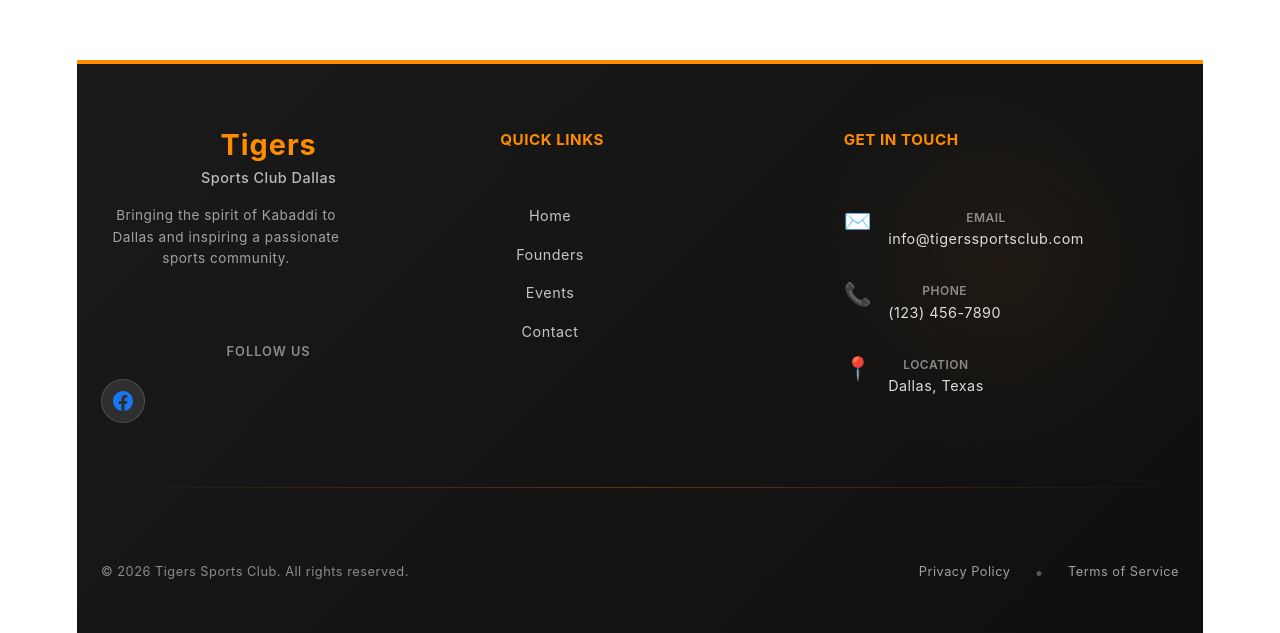
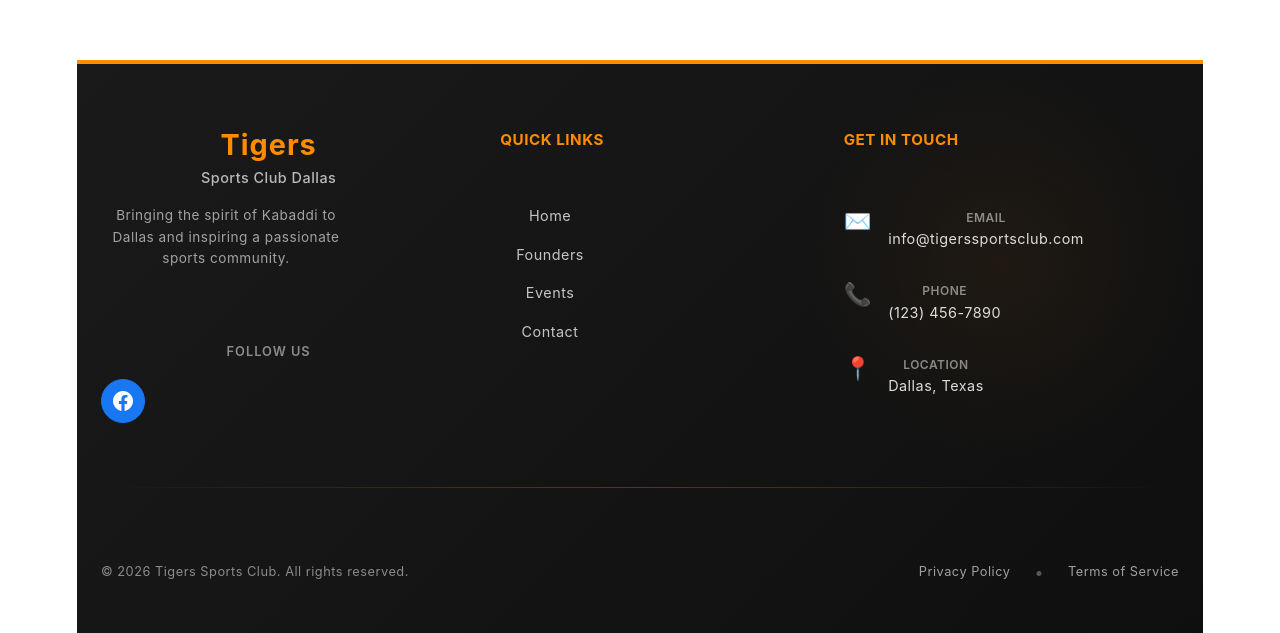
Before and after one commit to 22gkulvir/tigers-sports-club-website, a Vue app: page /founders in a window 1280 px wide. Shown: the part 4472-5105 px from the top of the page. Built offline with nearby package versions, Linux system fonts and the light colour scheme.

Commit message:
Update Facebook icon to white f on authentic blue background
- Changed SVG fill to white for the f icon
- Set social icon background to authentic Facebook blue (#1877F2)
- Added darker blue hover state (#0a66c2)
- Professional and authentic Facebook branding

```diff
--- a/src/components/common/Footer.vue
+++ b/src/components/common/Footer.vue
@@ -15,7 +15,7 @@
             <p class="social-label">Follow Us</p>
             <div class="social-links">
               <a href="https://www.facebook.com/profile.php?id=61590221079534" target="_blank" rel="noopener noreferrer" title="Facebook" class="social-icon facebook-icon">
-                <svg width="20" height="20" viewBox="0 0 24 24" fill="#1877F2">
+                <svg width="20" height="20" viewBox="0 0 24 24" fill="white">
                   <path d="M24 12.073c0-6.627-5.373-12-12-12s-12 5.373-12 12c0 5.99 4.388 10.954 10.125 11.854v-8.385H7.078v-3.47h3.047V9.43c0-3.007 1.792-4.669 4.533-4.669 1.312 0 2.686.235 2.686.235v2.953H15.83c-1.491 0-1.956.925-1.956 1.874v2.25h3.328l-.532 3.47h-2.796v8.385C19.612 23.027 24 18.062 24 12.073z"/>
                 </svg>
               </a>
@@ -196,6 +196,18 @@
   border-color: var(--color-primary-orange);
   transform: translateY(-3px);
   box-shadow: 0 8px 16px rgba(255, 140, 0, 0.2);
+}
+
+.facebook-icon {
+  background: #1877F2;
+  border-color: #1877F2;
+  color: white;
+}
+
+.facebook-icon:hover {
+  background: #0a66c2;
+  border-color: #0a66c2;
+  box-shadow: 0 8px 16px rgba(24, 119, 242, 0.3);
 }
 
 .social-icon svg {
```
